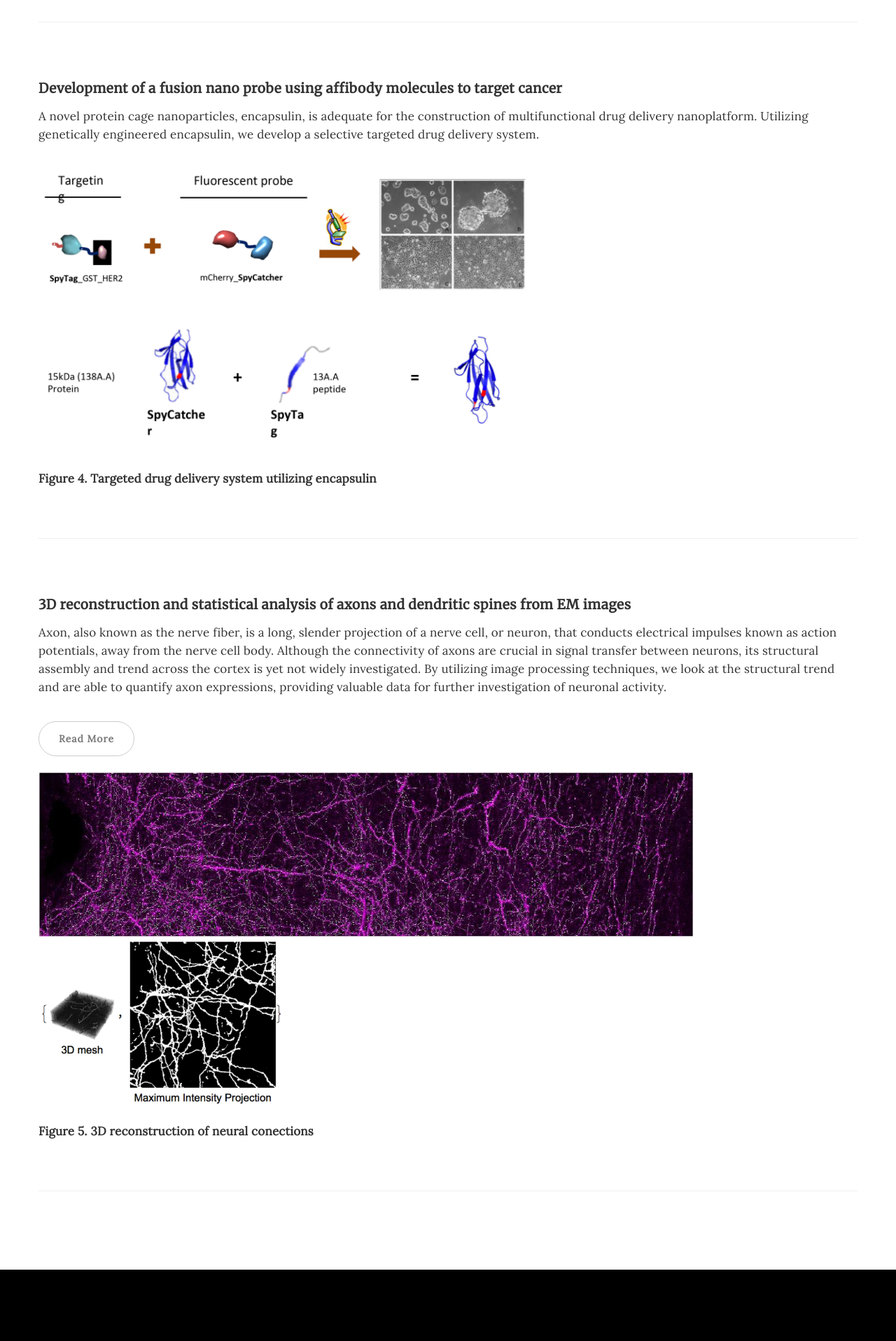
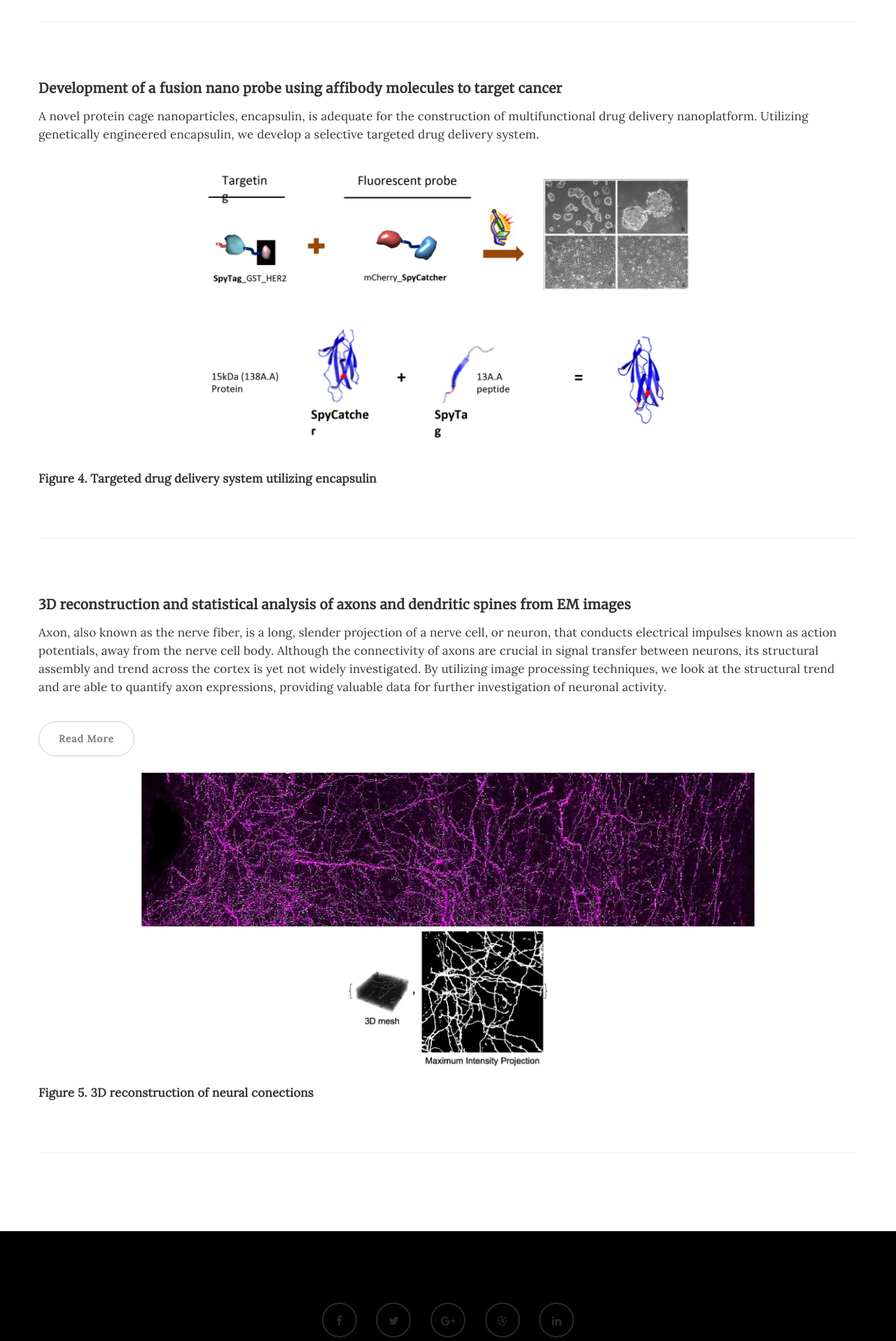
Before and after one commit to rpraka/JihyeonJe.com, a Jekyll site: the page about.html, which Jekyll copies as it is, in a window 1280 px wide. Shown: the part 4065-5982 px from the top of the page at 70% size. Built offline with Jekyll 4.4.1, drawn with Linux system fonts in a browser that asks for light colours.

Commit message:
Update about.html

```diff
--- a/about.html
+++ b/about.html
@@ -142,7 +142,9 @@ http://www.tooplate.com/view/2085-neuron
                               <p>A novel protein cage nanoparticles, encapsulin, is adequate for the construction of multifunctional drug delivery nanoplatform. Utilizing genetically engineered encapsulin, we develop a selective targeted drug delivery system. </p>
                          </div>
                          <div class="blog-post-image">
+                              <center>
                                    <img src="images/cherry.png"  style = "width: 60%; heigt: 50vh" class="center">
+                              </center>
                          </div>
                          <p><b>Figure 4. Targeted drug delivery system utilizing encapsulin<b/><p>
 
@@ -158,10 +160,11 @@ http://www.tooplate.com/view/2085-neuron
                               <a href="https://community.wolfram.com/groups/-/m/t/1386698?p_p_auth=Mj0MOF08" class="btn btn-default">Read More</a>
                          </div>
                          <div class="blog-post-image">
-                                   <img src="images/untitled1.jpg"  style = "width: 80%; heigt: 50vh" class="center"/>
+                              <center>
+                                   <img src="images/untitled1.jpg"  style = "width: 75%; heigt: 50vh" >
 
-                                   <img src="images/axon.png"  style = "width: 30%; heigt: 50vh" class="center">
-
+                                   <img src="images/axon.png"  style = "width: 25%; heigt: 50vh">
+                              </center>
                          </div>
                          <p><b>Figure 5. 3D reconstruction of neural conections<b/><p>
 
```
